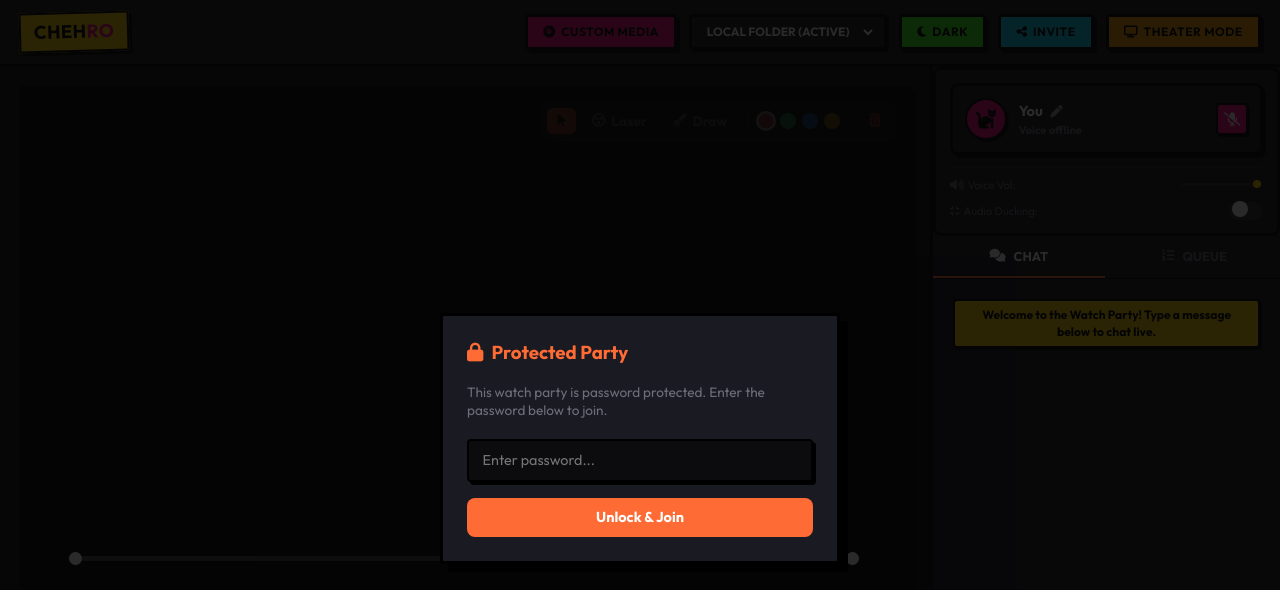
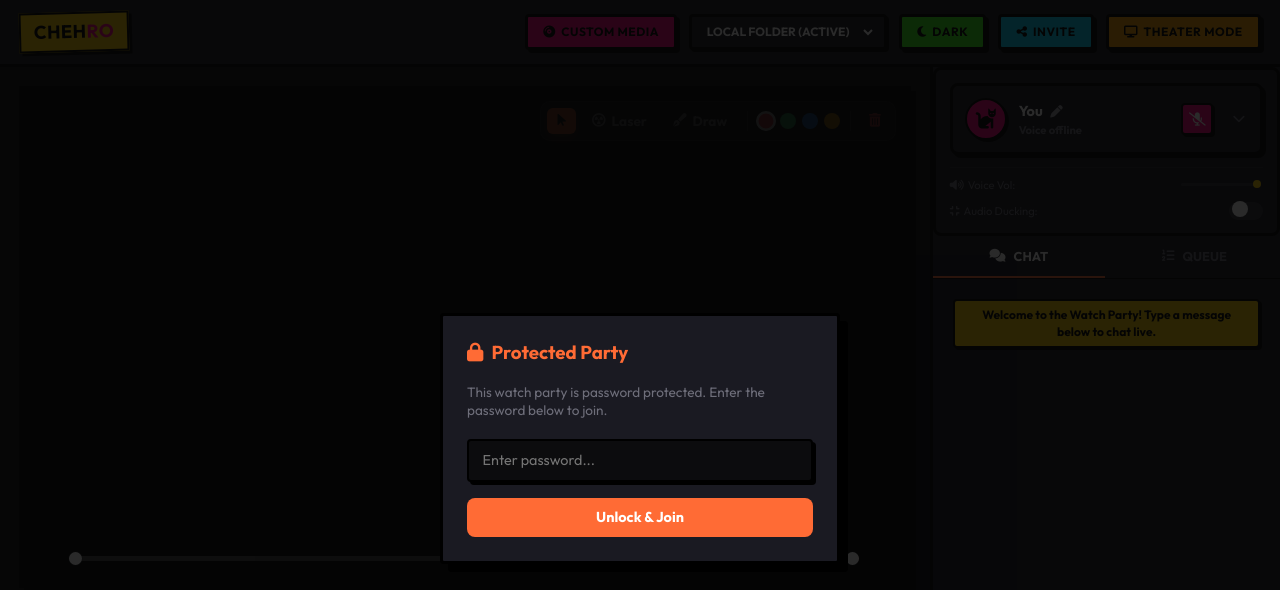
Before and after one commit to Kitchenwasher/AI-Video-Sorter, a Flask app: template templates/watch_party.html in a window 1280 px wide. Shown: the top 590 px of the page. Run offline with Flask 3, Linux system fonts and the light colour scheme; the template is opened without the code that fills it, so the values that code supplies are empty; some libraries are stand-ins or nearby versions.

Commit message:
Add voice settings collapse/expand chevron toggle to local profile card in watch party sidebar

```diff
--- a/templates/watch_party.html
+++ b/templates/watch_party.html
@@ -2377,8 +2377,10 @@
                     <button class="brutal-mic-toggle-btn" id="btn-mic-toggle" title="Toggle Microphone" disabled>
                         <i class="fa-solid fa-microphone-slash" id="brutal-mic-icon"></i>
                     </button>
-                    <!-- Preserved hidden button for compatibility -->
-                    <button id="btn-toggle-voice-settings" style="display: none;"></button>
+                    <!-- Toggle Voice settings panel visibility -->
+                    <button class="panel-toggle-btn" id="btn-toggle-voice-settings" title="Toggle Voice Settings" style="margin-left: 0.25rem;">
+                        <i class="fa-solid fa-chevron-down"></i>
+                    </button>
                 </div>
 
                 <div id="wp-voice-settings-controls" style="border-top: 1px solid rgba(255,255,255,0.05); padding-top: 0.6rem; display: flex; flex-direction: column; gap: 0.6rem;">
```
